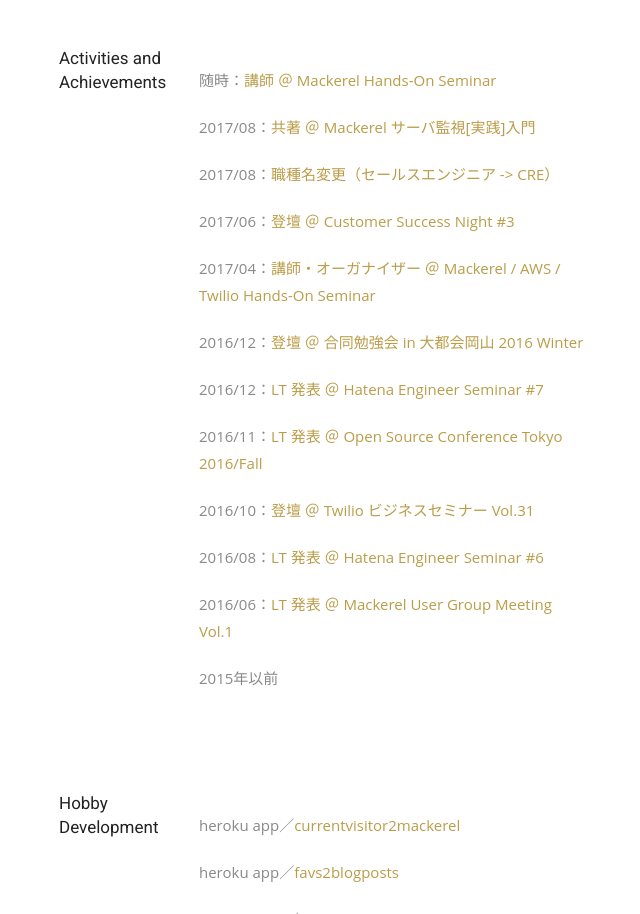
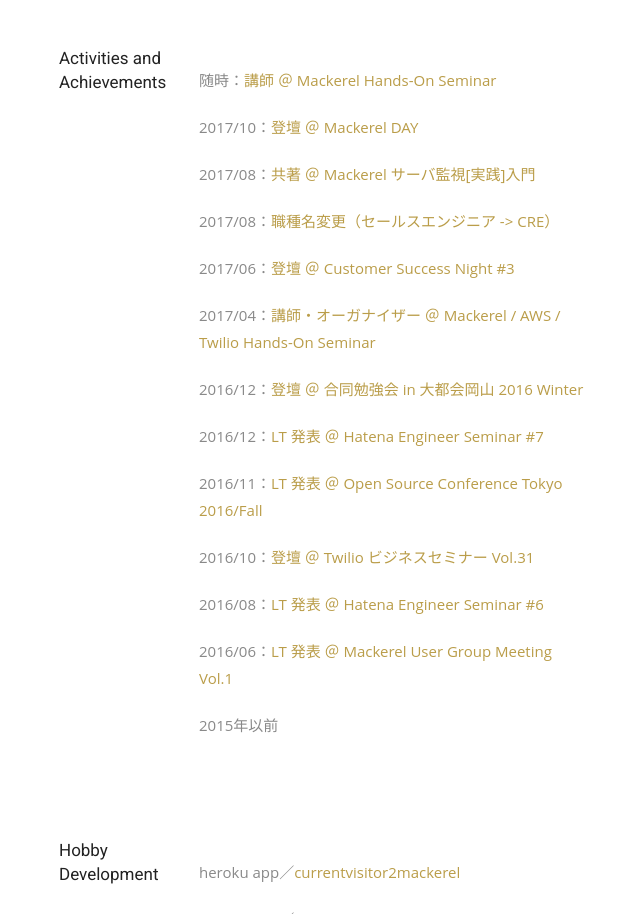
Before and after one commit to a-know/a-know.github.io, a plain HTML site: page index.html in a window 1280 px wide. Shown: the part 1459-2373 px from the top of the page, without its empty margins (636-1276 px from the left). Drawn offline with Linux system fonts and the light colour scheme; a web font is replaced by a local one.

Commit message:
Add Mackerel DAY

```diff
--- a/index.html
+++ b/index.html
@@ -151,6 +151,7 @@
                                     <div class="col-sm-12">
                                         <ul class="service-list">
                                             <li>随時：<a href="http://mackerelio.connpass.com/" target="_blank">講師 ＠ Mackerel Hands-On Seminar</a></li>
+                                            <li>2017/10：<a href="https://speakerdeck.com/daisukeinoue/mackerel-with-cre" target="_blank">登壇 ＠ Mackerel DAY</a></li>
                                             <li>2017/08：<a href="https://www.amazon.co.jp/dp/4774192139" target="_blank">共著 ＠ Mackerel サーバ監視[実践]入門</a></li>
                                             <li>2017/08：<a href="http://developer.hatenastaff.com/entry/2017/08/09/173607" target="_blank">職種名変更（セールスエンジニア -> CRE）</a></li>
                                             <li>2017/06：<a href="http://blog.a-know.me/entry/2017/06/06/004203" target="_blank">登壇 ＠ Customer Success Night #3</a></li>
```
